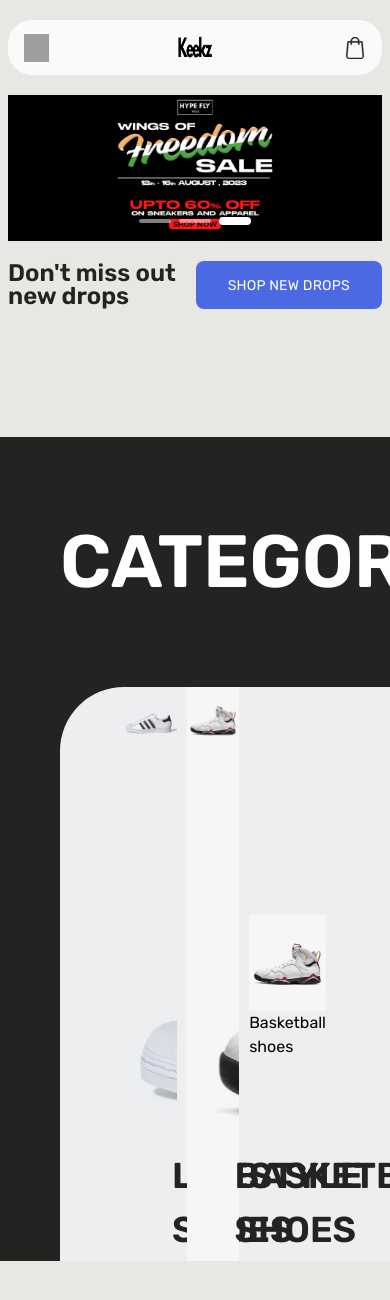
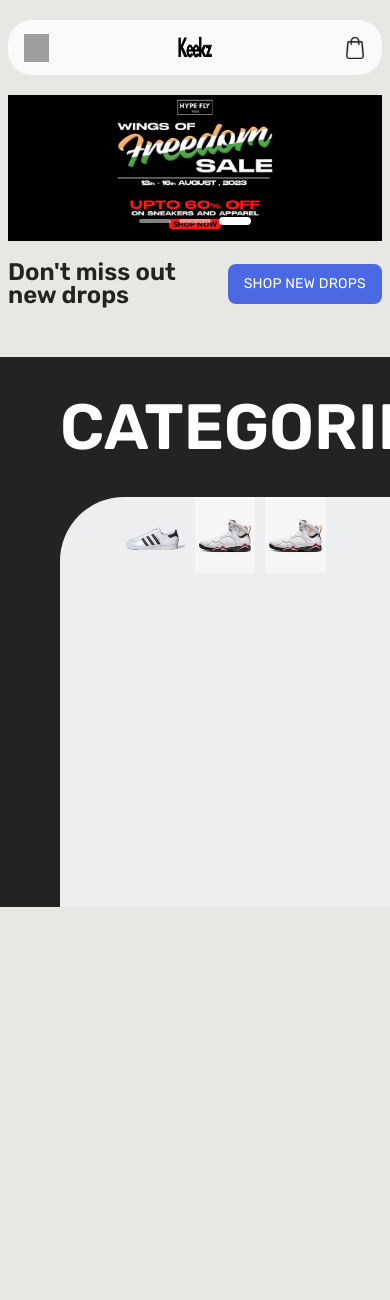
Before and after one commit to Avishekraut/Keekzstore, a React (Create React App) app in the folder keekz/: page / in a window 390 px wide. Shown: the top 1300 px of the page. After the commit the page ends 957 px from the top, so only its background shows below. Built offline with nearby package versions, Linux system fonts and the light colour scheme; grey boxes are pictures that could not be loaded.

Commit message:
categorically managed the css for the whole category component

```diff
--- a/keekz/src/component/CategoriesCard.jsx
+++ b/keekz/src/component/CategoriesCard.jsx
@@ -2,7 +2,7 @@
 import categoryimg2 from '../images/category-card-img2.png'
 const CategoriesCard = () => {
   return (
-    <div className="first-card-component">
+    <div className="category-card-component">
       <div className="first-card-image">
         <img src={categoryimg1} alt="" />
         <div className="first-card-text">
--- a/keekz/src/css/style.css
+++ b/keekz/src/css/style.css
@@ -100,9 +100,9 @@
 }
 
 .container-category-box {
-  height: 824px;
+  height: 550px;
   background: var(--color-darkGray);
-  margin: 128px 0 128px 0;
+  margin: 50px 0 50px 0;
   overflow: hidden;
 }
 
@@ -110,12 +110,12 @@
   display: flex;
   justify-content: space-between;
   align-items: flex-end;
-  margin: 90px 60px 90px 60px;
+  margin: 40px 60px 40px 60px;
 }
 
 .title-con h2 {
   color: var(--color-white);
-  font-size: 74px;
+  font-size: 64px;
   font-weight: 600;
   line-height: 95%;
   text-transform: uppercase;
@@ -143,7 +143,7 @@
   height: 16px;
 }
 
-.first-card-component {
+.category-card-component {
   display: flex;
   padding: 0px 64px;
   justify-content: center;
@@ -153,62 +153,27 @@
   flex: 1 0 0;
   border-radius: 64px 0px 0px 0px;
   background: #eceef0;
+}
+
+.first-card-image, .second-card-image, .third-card-image{
+  position: relative;
   height: 600px;
 }
 
-.first-card-image{
-  width: 480px;
-  height: 600px;
-  background: url('../images/category-card-img1.png');
-  position: relative;
-}
-
-.first-card-image h2{
+.first-card-text, .second-card-text, .third-card-text{
   position: absolute;
   left: 48px;
   bottom: 30px;
+  width: 70px;
+}
+
+.first-card-text h2, .second-card-text h2, .third-card-text h2{
   color: var(--color-darkGray);
   font-size: 36px;
   font-weight: 600;
   text-transform: uppercase;
 }
 
-.secong-card-component {
-  display: flex;
-  padding: 0px 64px;
-  justify-content: center;
-  align-items: center;
-  gap: 10px;
-  flex: 1 0 0;
-  background: #F6F6F6;
-}
-
-.second-card-image{
-  width: 480px;
-  height: 600px;
-  background: url('../images/category-card-img2.png');
-  position: relative;
-}
-
-.second-card-image h2{
-  position: absolute;
-  left: 48px;
-  bottom: 30px;
-  color: var(--color-darkGray);
-  font-size: 36px;
-  font-weight: 600;
-  text-transform: uppercase;
-}
-
-/* .card-text{
-  font-size: 36px;
-  font-weight: 600;
-  text-transform: uppercase;
-}
-
-.card-text h2{
-  color: var(--color-darkGray);
-} */
 
 @media screen and (max-width: 600px) {
   .names,
@@ -245,6 +210,13 @@
     color: var(--color-darkGray);
     text-transform: none;
   }
+
+  .new-drops-button button {
+    height: 40px;
+    padding: 8px 16px;
+    border-radius: 8px;
+    font-size: 14px;
+  }
 }
 
 @media screen and (min-width: 601px) {
```
